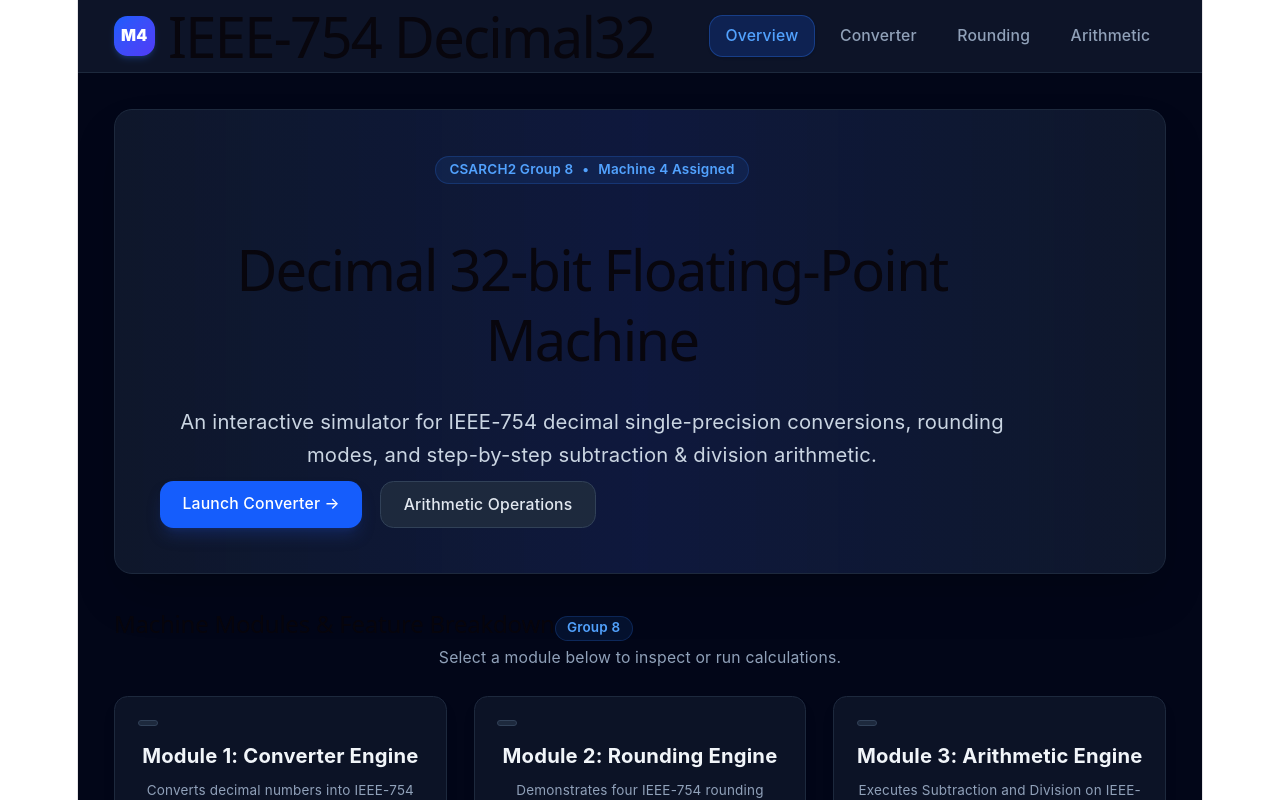
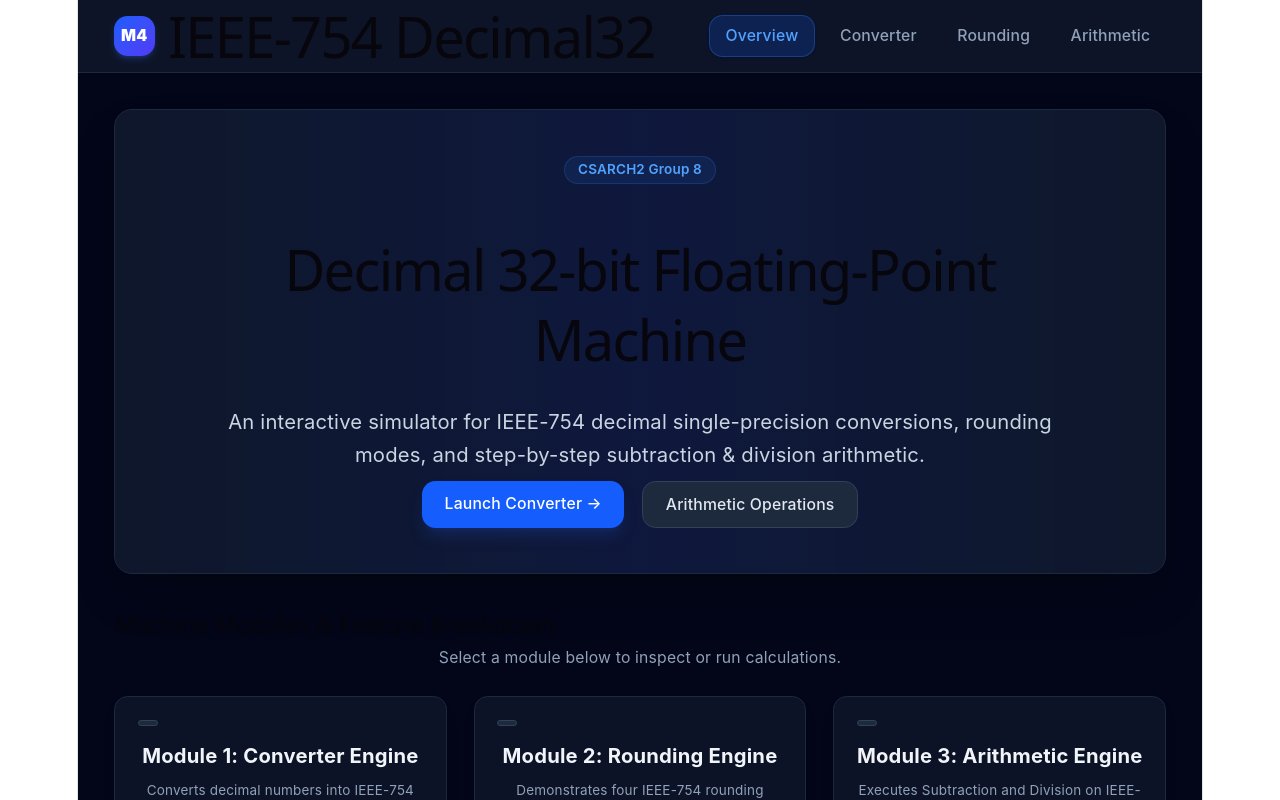
Before and after one commit to K-K-R-C/CSARCH2-G8-MCO1, a React (Vite) app: page /#/ in a window 1280 px wide. Shown: the top 800 px of the page. Built offline with nearby package versions, Linux system fonts and the light colour scheme.

Commit message:
Center align content in Home component

```diff
--- a/src/pages/Home.tsx
+++ b/src/pages/Home.tsx
@@ -50,11 +50,9 @@
     <div className="space-y-8 max-w-6xl mx-auto">
       {/* Hero Banner */}
       <div className="relative overflow-hidden rounded-2xl bg-gradient-to-r from-slate-900 via-blue-950/60 to-slate-900 border border-slate-800 p-8 sm:p-10 shadow-2xl">
-        <div className="relative z-10 max-w-3xl space-y-4">
+        <div className="relative z-10 max-w-3xl mx-auto text-center space-y-4">
           <div className="inline-flex items-center space-x-2 px-3 py-1 rounded-full bg-blue-500/10 border border-blue-500/20 text-xs font-semibold text-blue-400">
             <span>CSARCH2 Group 8</span>
-            <span>•</span>
-            <span>Machine 4 Assigned</span>
           </div>
           <h1 className="text-3xl sm:text-4xl lg:text-5xl font-extrabold tracking-tight text-white leading-tight">
             Decimal 32-bit Floating-Point Machine
@@ -62,7 +60,7 @@
           <p className="text-slate-300 text-base sm:text-lg leading-relaxed">
             An interactive simulator for IEEE-754 decimal single-precision conversions, rounding modes, and step-by-step subtraction & division arithmetic.
           </p>
-          <div className="flex flex-wrap gap-4 pt-2">
+          <div className="flex flex-wrap gap-4 pt-2 justify-center">
             <Link
               to="/converter"
               className="px-5 py-2.5 rounded-xl bg-blue-600 hover:bg-blue-500 text-white font-medium text-sm transition-all shadow-lg shadow-blue-900/40"
@@ -84,7 +82,6 @@
         <SectionHeader
           title="Machine Modules & Feature Breakdown"
           description="Select a module below to inspect or run calculations."
-          badge="Group 8"
         />
 
         <div className="grid grid-cols-1 md:grid-cols-3 gap-6">
```
